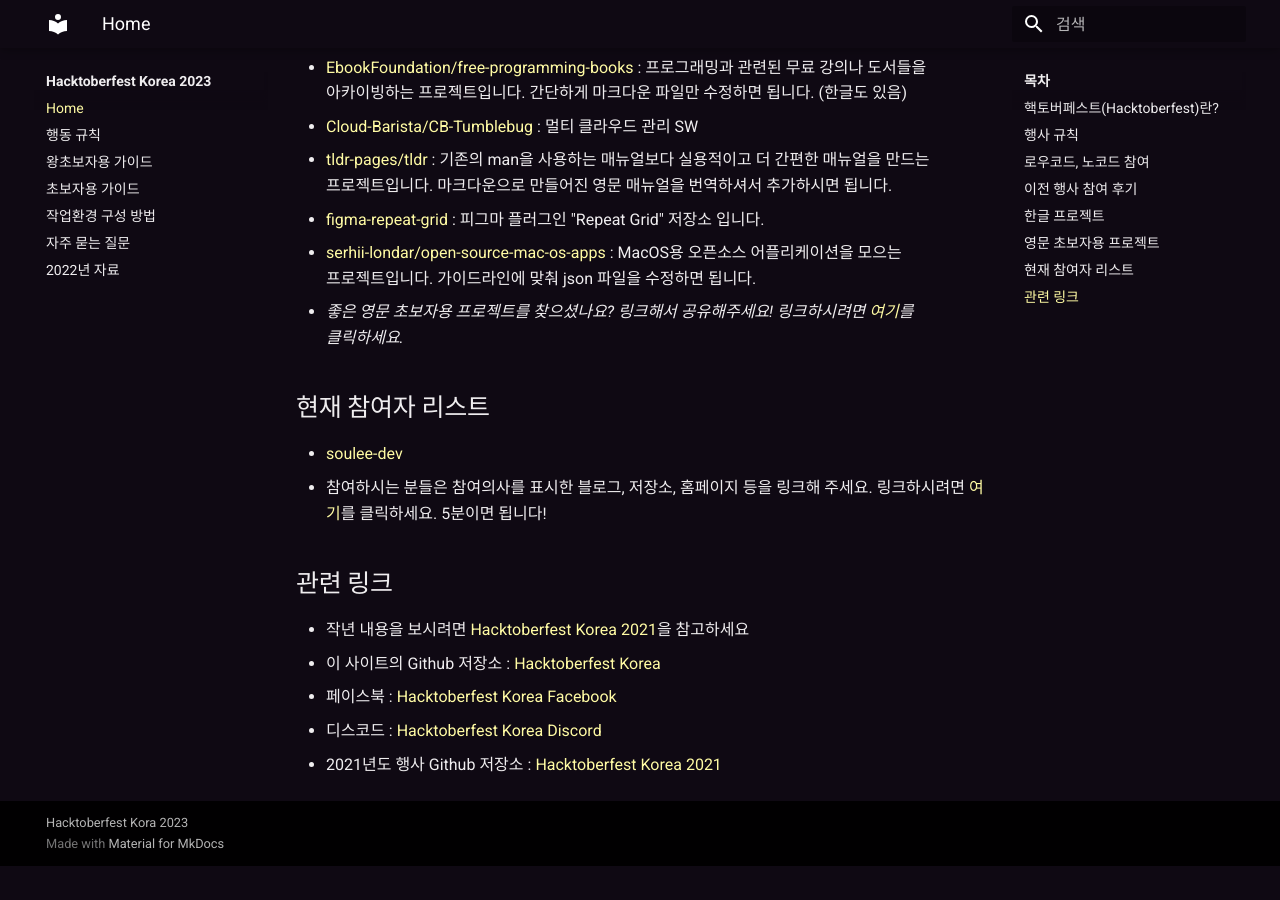
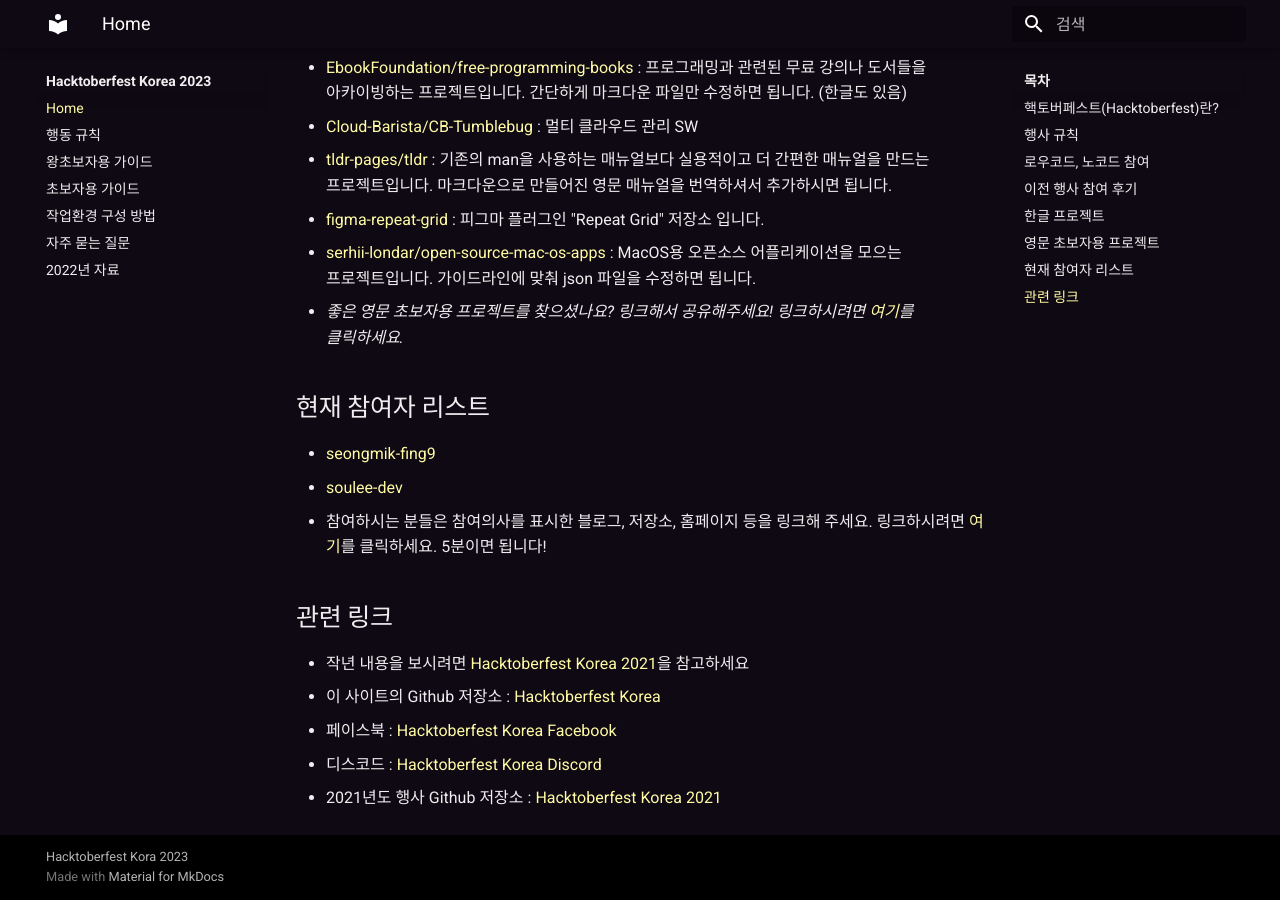
Before and after one commit to hacktoberfestkorea/hacktoberfestkorea, an MkDocs documentation site: the page built from docs/index.md, in a window 1280 px wide and 900 px high, scrolled down 3401 px. Built offline with MkDocs 1.6.1 and Material for MkDocs 9.7.7, drawn with Linux system fonts in a browser that asks for light colours; before the commit the page ends 4267 px from its top, so only the background shows below that.

Commit message:
Add seongmik to Contributors list

```diff
--- a/docs/index.md
+++ b/docs/index.md
@@ -94,6 +94,7 @@
 
 ## 현재 참여자 리스트 {#current-participant-list}
 
+- [seongmik-fing9](https://github.com/fing9)
 - [soulee-dev](https://github.com/soulee-dev)
 - 참여하시는 분들은 참여의사를 표시한 블로그, 저장소, 홈페이지 등을 링크해 주세요. 링크하시려면 [여기](https://github.com/phg98/hacktoberfestkorea/edit/master/docs/index.md)를 클릭하세요. 5분이면 됩니다!
 
```
